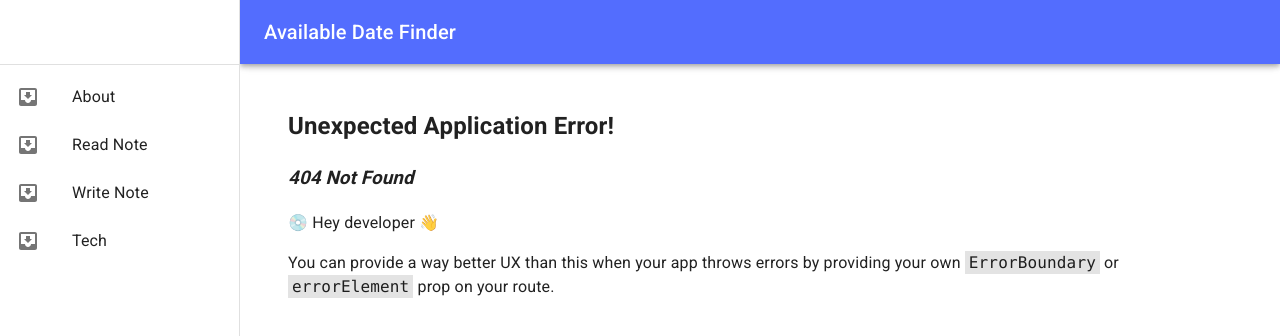
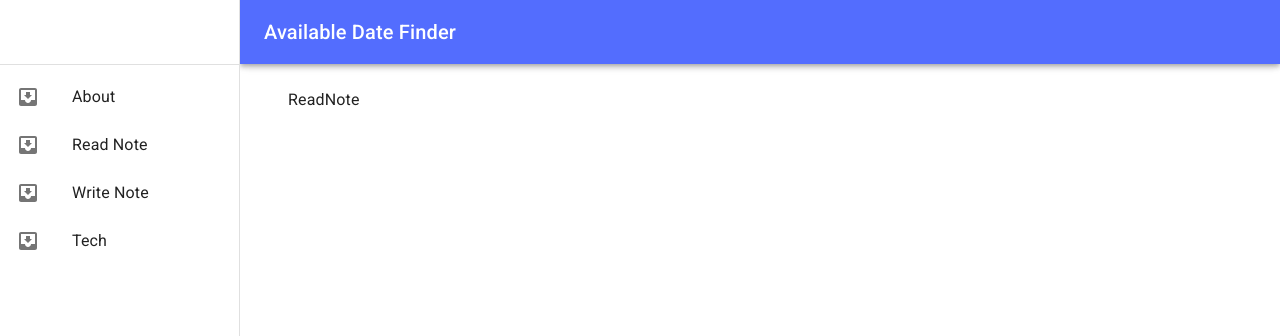
Before and after one commit to KimJaehyunPro/NoteAppFrontend, a React (Create React App) app: page /ReadNote in a window 1280 px wide. Before the commit this address had no page. Shown: the top 336 px of the page. Built offline with nearby package versions, Linux system fonts and the light colour scheme; a web font is replaced by a local one.

Commit message:
ReadNote initialised

```diff
--- /dev/null
+++ b/src/Components/ReadNote/ReadNote.jsx
@@ -0,0 +1,7 @@
+export default function ReadNote(props) {
+    return(
+        <div>
+            ReadNote
+        </div>
+    )
+}
```
Also changed, not shown: src/Components/Main/MainContainer.jsx (+6 -1 lines).
